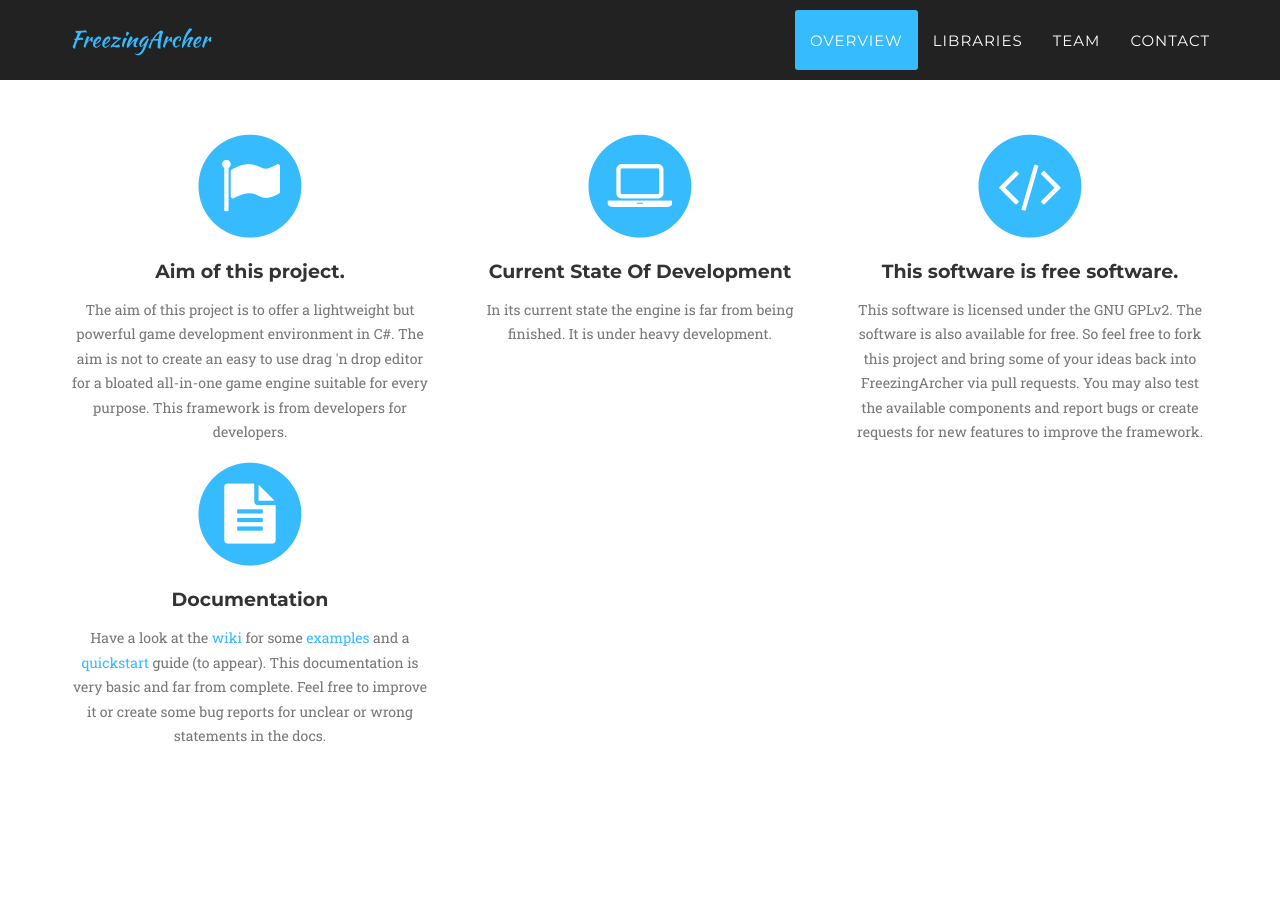
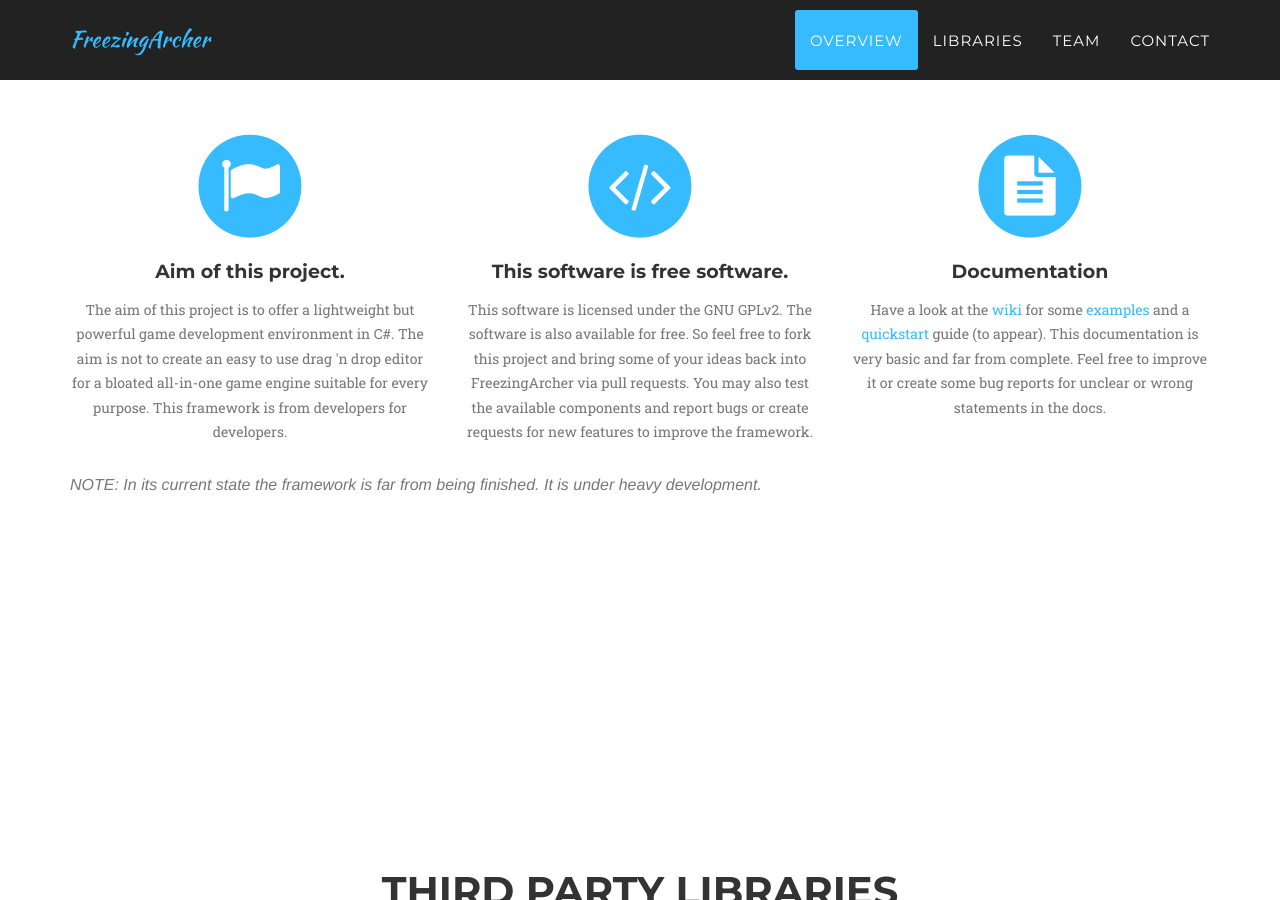
Before and after one commit to AreonDev/FreezingArcher, a Jekyll site: the page built from index.html, in a window 1280 px wide and 900 px high, scrolled down 956 px. Built offline with Jekyll 4.4.1, drawn with Linux system fonts in a browser that asks for light colours; some web fonts are replaced.

Commit message:
try again

```diff
--- a/_includes/services.html
+++ b/_includes/services.html
@@ -19,14 +19,6 @@
                 <div class="col-md-4">
                     <span class="fa-stack fa-4x">
                         <i class="fa fa-circle fa-stack-2x text-primary"></i>
-                        <i class="fa fa-laptop fa-stack-1x fa-inverse"></i>
-                    </span>
-                    <h4 class="service-heading">Current State Of Development</h4>
-                    <p class="text-muted">In its current state the engine is far from being finished. It is under heavy development.</p>
-                </div>
-                <div class="col-md-4">
-                    <span class="fa-stack fa-4x">
-                        <i class="fa fa-circle fa-stack-2x text-primary"></i>
                         <i class="fa fa-code fa-stack-1x fa-inverse"></i>
                     </span>
                     <h4 class="service-heading">This software is free software.</h4>
@@ -41,5 +33,6 @@
                     <p class="text-muted">Have a look at the <a href="https://github.com/fin-ger/FreezingArcher/wiki">wiki</a> for some <a href="https://github.com/fin-ger/FreezingArcher/wiki/Components">examples</a> and a <a href="https://github.com/fin-ger/FreezingArcher/wiki/Home#quickstart">quickstart</a> guide (to appear). This documentation is very basic and far from complete. Feel free to improve it or create some bug reports for unclear or wrong statements in the docs.</p>
                 </div>
             </div>
+            <h3 class="section-subheading text-muted">NOTE: In its current state the framework is far from being finished. It is under heavy development.</h3>
         </div>
     </section>
```
